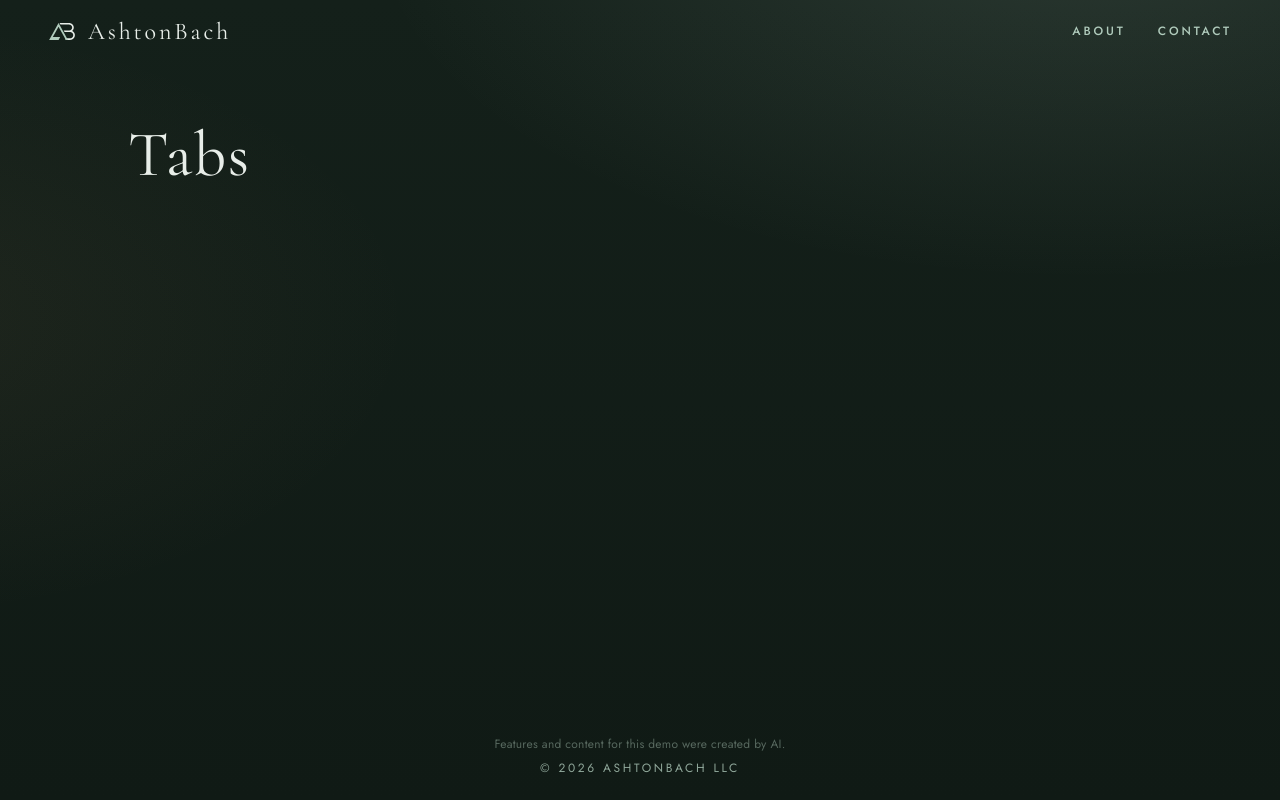
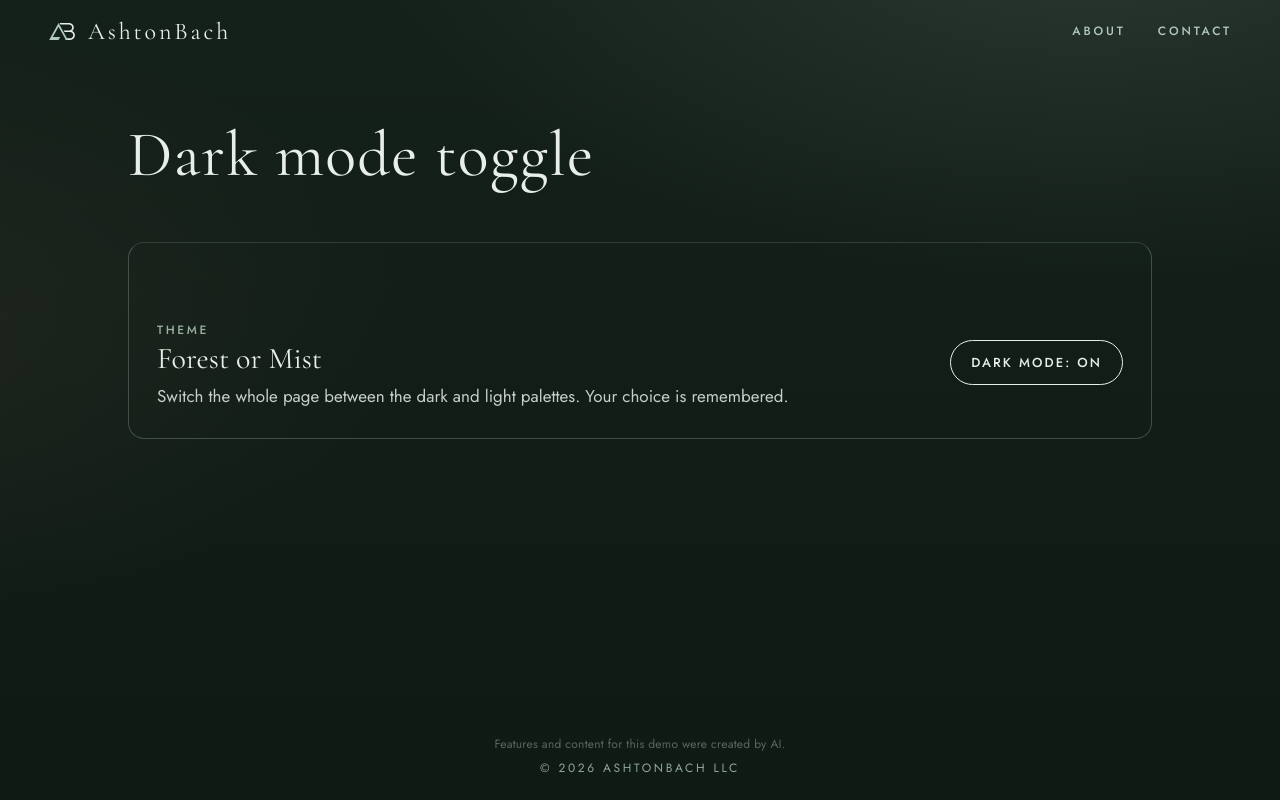
Before and after one commit to ashtonbach/agent-showcase, a Next.js app: page / in a window 1280 px wide. Built offline with nearby package versions, Linux system fonts and the light colour scheme.

Commit message:
Feature: Dark mode toggle (Author: Jonah Reyes)
Co-authored-by: Agent 0067 <ashtonbach-bot@users.noreply.github.com>

```diff
--- a/app/lab/current.json
+++ b/app/lab/current.json
@@ -1 +1 @@
-{ "slug": "tabs" }
+{"slug":"dark-mode"}
--- /dev/null
+++ b/app/lab/dark-mode/index.tsx
@@ -0,0 +1,44 @@
+"use client";
+import { useEffect, useState } from "react";
+
+const KEY = "ab-theme";
+const css = `
+html[data-theme="light"], html[data-theme="light"] body { background: #E8EEE9; color: #14201A; }
+html[data-theme="light"] .label, html[data-theme="light"] .nav-list a { color: #2F5A46; }
+html[data-theme="light"] .brand { color: #14201A; }
+html[data-theme="light"] .site-header { border-bottom-color: rgba(20, 32, 26, 0.18); }
+.lab-theme { width: min(720px, 100%); margin: 8px auto 56px; padding: 28px; border: 1px solid rgba(176, 203, 188, 0.28); border-radius: 16px; display: flex; gap: 20px; align-items: center; justify-content: space-between; flex-wrap: wrap; }
+html[data-theme="light"] .lab-theme { border-color: rgba(20, 32, 26, 0.2); }
+.lab-theme h2 { font-family: var(--serif); font-weight: 400; font-size: 30px; line-height: 1.2; }
+.lab-theme p { margin-top: 6px; opacity: 0.85; }
+.lab-theme button { font: 500 13px var(--sans); letter-spacing: 0.16em; text-transform: uppercase; padding: 12px 20px; border-radius: 999px; border: 1px solid currentColor; background: transparent; color: inherit; cursor: pointer; }
+`;
+
+export default function DarkModeToggle() {
+  const [dark, setDark] = useState(true);
+  useEffect(() => {
+    const saved = window.localStorage.getItem(KEY);
+    if (saved === "light") setDark(false);
+  }, []);
+  useEffect(() => {
+    document.documentElement.dataset.theme = dark ? "dark" : "light";
+  }, [dark]);
+  const toggle = () => {
+    const next = !dark;
+    setDark(next);
+    window.localStorage.setItem(KEY, next ? "dark" : "light");
+  };
+  return (
+    <section data-lab="dark-mode" className="lab-theme" aria-labelledby="lab-theme-title">
+      <style>{css}</style>
+      <div>
+        <p className="label">Theme</p>
+        <h2 id="lab-theme-title">Forest or Mist</h2>
+        <p>Switch the whole page between the dark and light palettes. Your choice is remembered.</p>
+      </div>
+      <button type="button" aria-pressed={dark} onClick={toggle}>
+        {dark ? "Dark mode: on" : "Dark mode: off"}
+      </button>
+    </section>
+  );
+}
--- a/app/page.tsx
+++ b/app/page.tsx
@@ -1,10 +1,11 @@
+import Lab from "./lab/dark-mode";
 import { readDemoName } from "./demo-name";
 const demoName = readDemoName();
 export default function Page() {
   return (
     <div className="page-stack">
       <h1 className="demo-title">{demoName}</h1>
-      {/* lab:slot */}
+      <Lab /> {/* lab:slot */}
     </div>
   );
 }
```
